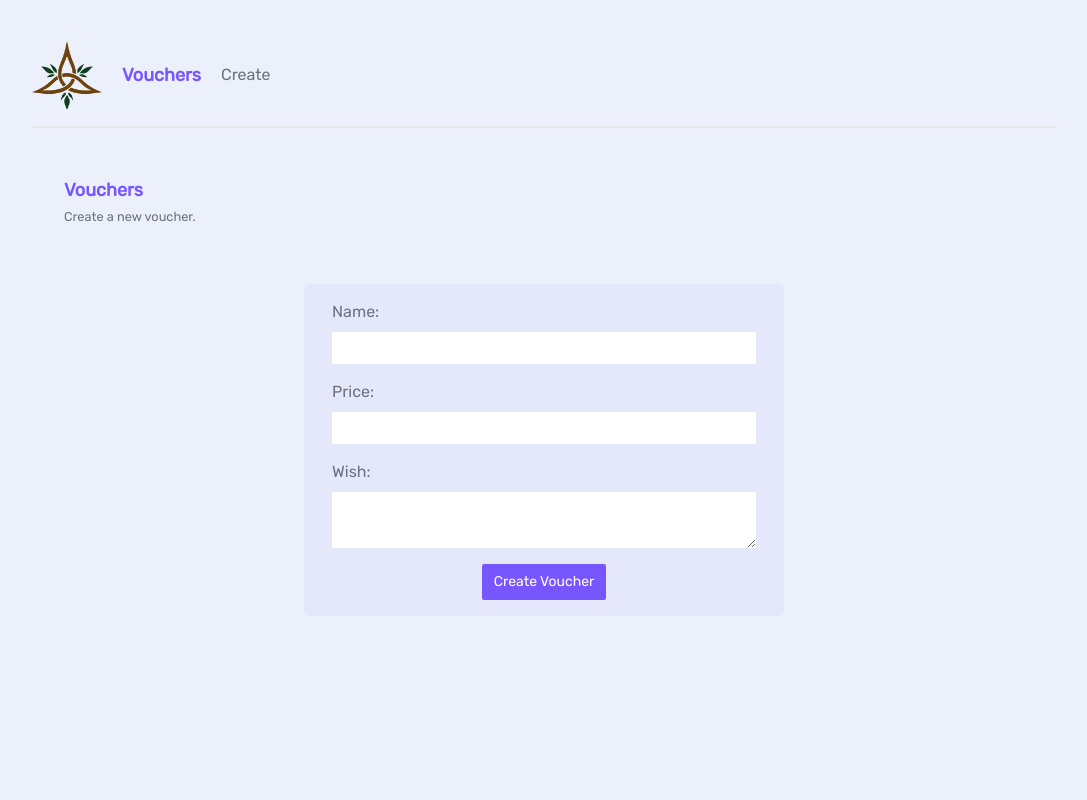
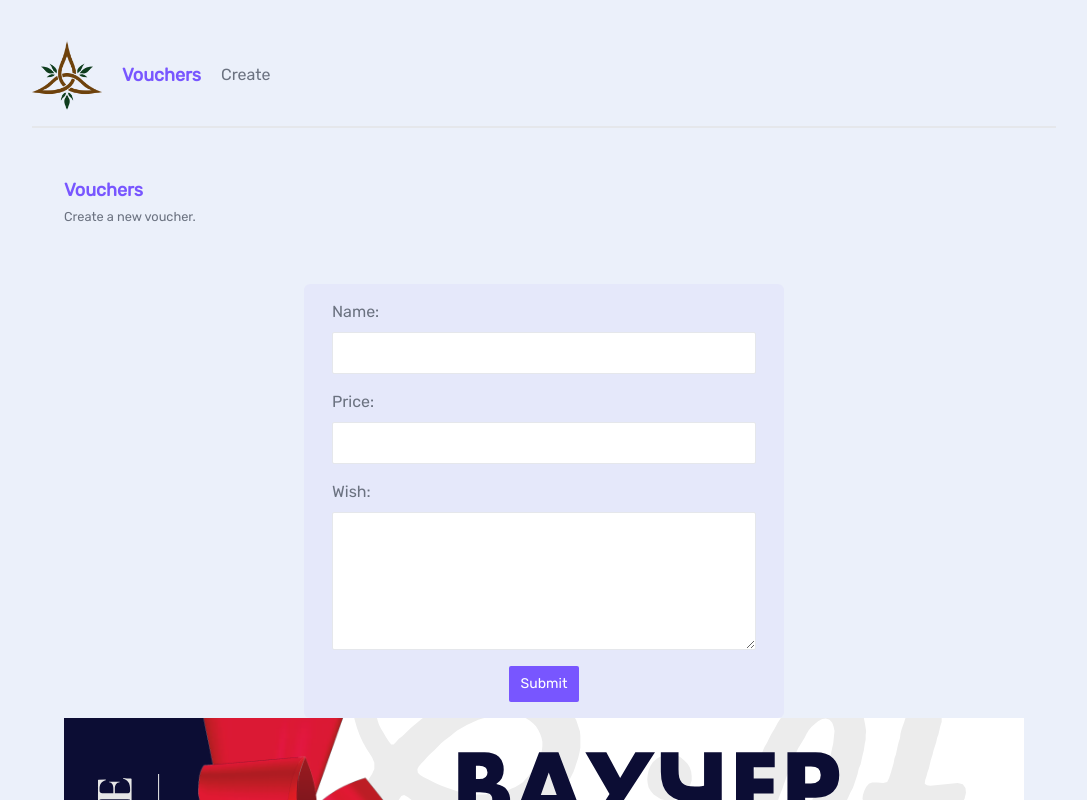
Before and after one commit to iezhkv/bi-voucher, a Next.js app: page /vouchers/create in a window 1280 px wide. Shown: the top 800 px of the page, without its empty margins (96-1183 px from the left). Built offline with nearby package versions, Linux system fonts and the light colour scheme.

Commit message:
idk but works

```diff
--- a/app/vouchers/create/CreateForm.jsx
+++ b/app/vouchers/create/CreateForm.jsx
@@ -1,71 +1,92 @@
 "use client";
 
+import { useEffect, useState } from "react";
 import { useRouter } from "next/navigation";
-import { useState } from "react";
 
-export default function CreateForm() {
+export default function CreateForm({ onChange }) {
     const router = useRouter();
-
     const [name, setName] = useState("");
     const [price, setPrice] = useState("");
     const [wish, setWish] = useState("");
+    const [isLoading, setIsLoading] = useState(false);
 
-    const [isLoading, setIsLoading] = useState(false);
+    // Update parent whenever form data changes
+    useEffect(() => {
+        if (onChange) {
+            onChange({ name, price, wish });
+        }
+    }, [name, price, wish, onChange]);
 
     const handleSubmit = async (e) => {
         e.preventDefault();
         setIsLoading(true);
 
-        const newVoucher = {
-            name,
-            price,
-            wish,
-        };
+        const newVoucher = { name, price, wish };
 
-        const res = await fetch("http://localhost:4000/vouchers", {
-            method: "POST",
-            headers: { "Content-Type": "application/json" },
-            body: JSON.stringify(newVoucher),
-        });
+        try {
+            const response = await fetch("http://localhost:4000/vouchers", {
+                method: "POST",
+                headers: { "Content-Type": "application/json" },
+                body: JSON.stringify(newVoucher),
+            });
 
-        if (res.status === 201) {
-            router.refresh();
-            router.push("/vouchers");
+            if (!response.ok) {
+                throw new Error("Failed to create voucher");
+            }
+
+            const data = await response.json(); // Parse the response JSON to get the `id`
+            console.log("Voucher successfully created:", data);
+
+            // Navigate to /vouchers/:id
+            if (data.id) {
+                router.push(`/vouchers/${data.id}`);
+            } else {
+                throw new Error("Response did not include an ID");
+            }
+        } catch (error) {
+            console.error(error.message);
+        } finally {
+            setIsLoading(false);
         }
     };
 
     return (
-        <form onSubmit={handleSubmit} className="w-1/2">
-            <label>
+        <form onSubmit={handleSubmit} className="w-1/2 space-y-4">
+            <label className="block">
                 <span>Name:</span>
                 <input
                     required
                     type="text"
+                    className="block w-full border p-2"
                     onChange={(e) => setName(e.target.value)}
                     value={name}
                 />
             </label>
-            <label>
+            <label className="block">
                 <span>Price:</span>
                 <input
                     required
                     type="number"
+                    className="block w-full border p-2"
                     onChange={(e) => setPrice(e.target.value)}
                     value={price}
+                    min={100}
+                    max={9999}
                 />
             </label>
-            <label>
+            <label className="block">
                 <span>Wish:</span>
                 <textarea
                     required
+                    className="block w-full border p-2"
                     onChange={(e) => setWish(e.target.value)}
                     value={wish}
+                    rows={5}
+                    maxLength={250}
                 />
             </label>
-
             <button className="btn-primary" disabled={isLoading}>
-                {isLoading && <span>Adding...</span>}
-                {!isLoading && <span>Create Voucher</span>}
+                {isLoading ? "Submitting..." : "Submit"}
             </button>
         </form>
     );
--- a/app/vouchers/create/page.jsx
+++ b/app/vouchers/create/page.jsx
@@ -1,19 +1,33 @@
-import Link from "next/link";
+"use client";
+
+import { useState, useCallback } from "react";
 import CreateForm from "./CreateForm";
+import Design1 from "@/app/components/vouchers/Design1/Design1";
 
+export default function Page() {
+    const [formData, setFormData] = useState({
+        name: "",
+        price: "",
+        wish: "",
+    });
 
-export default function page() {
+    // Use `useCallback` to ensure the `handleFormChange` function is stable
+    const handleFormChange = useCallback((updatedData) => {
+        setFormData(updatedData); // Update the voucher preview in real-time
+    }, []);
+
     return (
         <main>
             <nav>
                 <div>
                     <h2>Vouchers</h2>
-            <p><small>Create a new voucher.</small></p>
+                    <p>
+                        <small>Create a new voucher.</small>
+                    </p>
                 </div>
             </nav>
-        {/* <Suspense fallback={<Loading />}> */}
-          <CreateForm />
-        {/* </Suspense> */}
+            <CreateForm onChange={handleFormChange} />
+            <Design1 voucher={formData} hideBack />
         </main>
     );
 }
```
Lines whose indentation alone changed are shown as unchanged.
